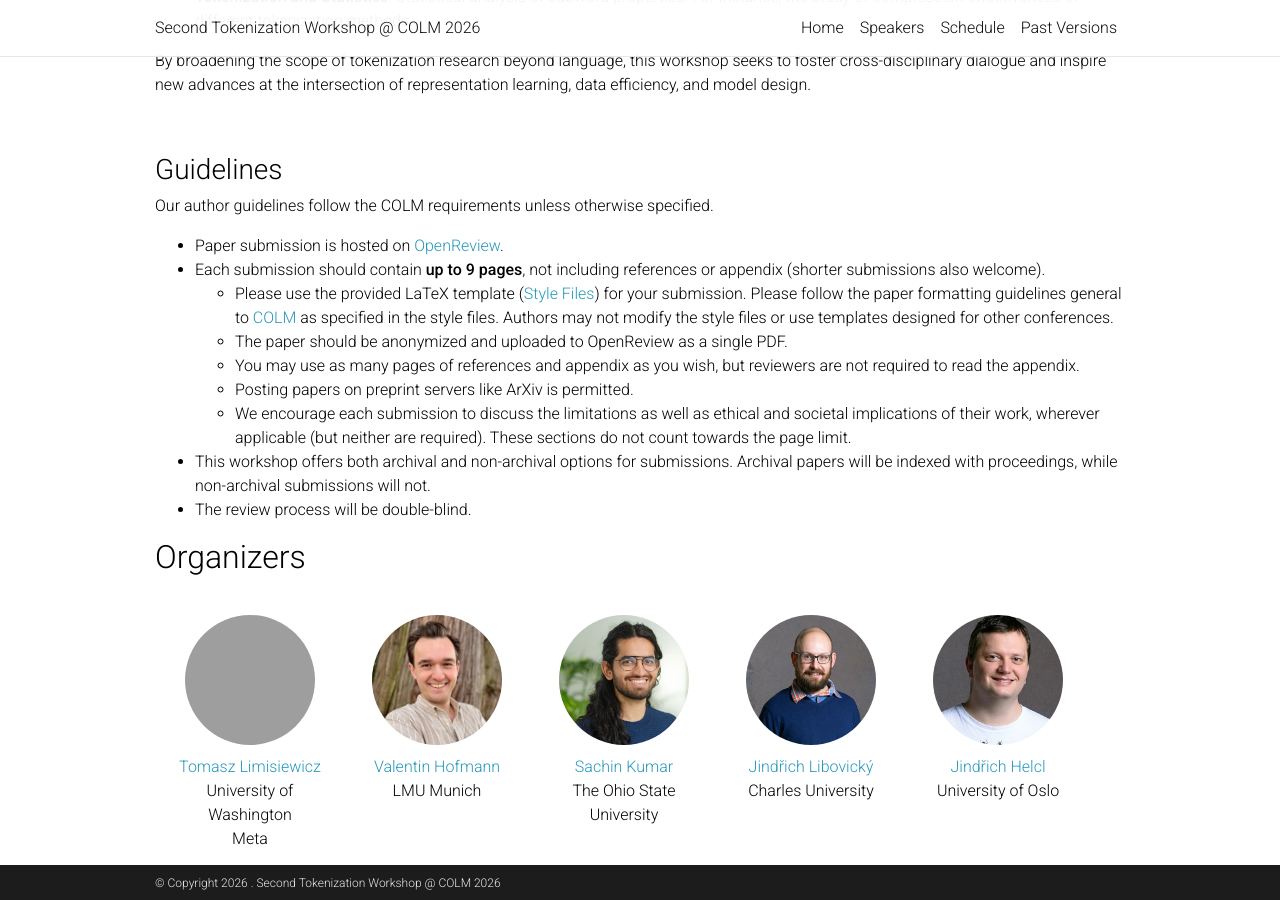
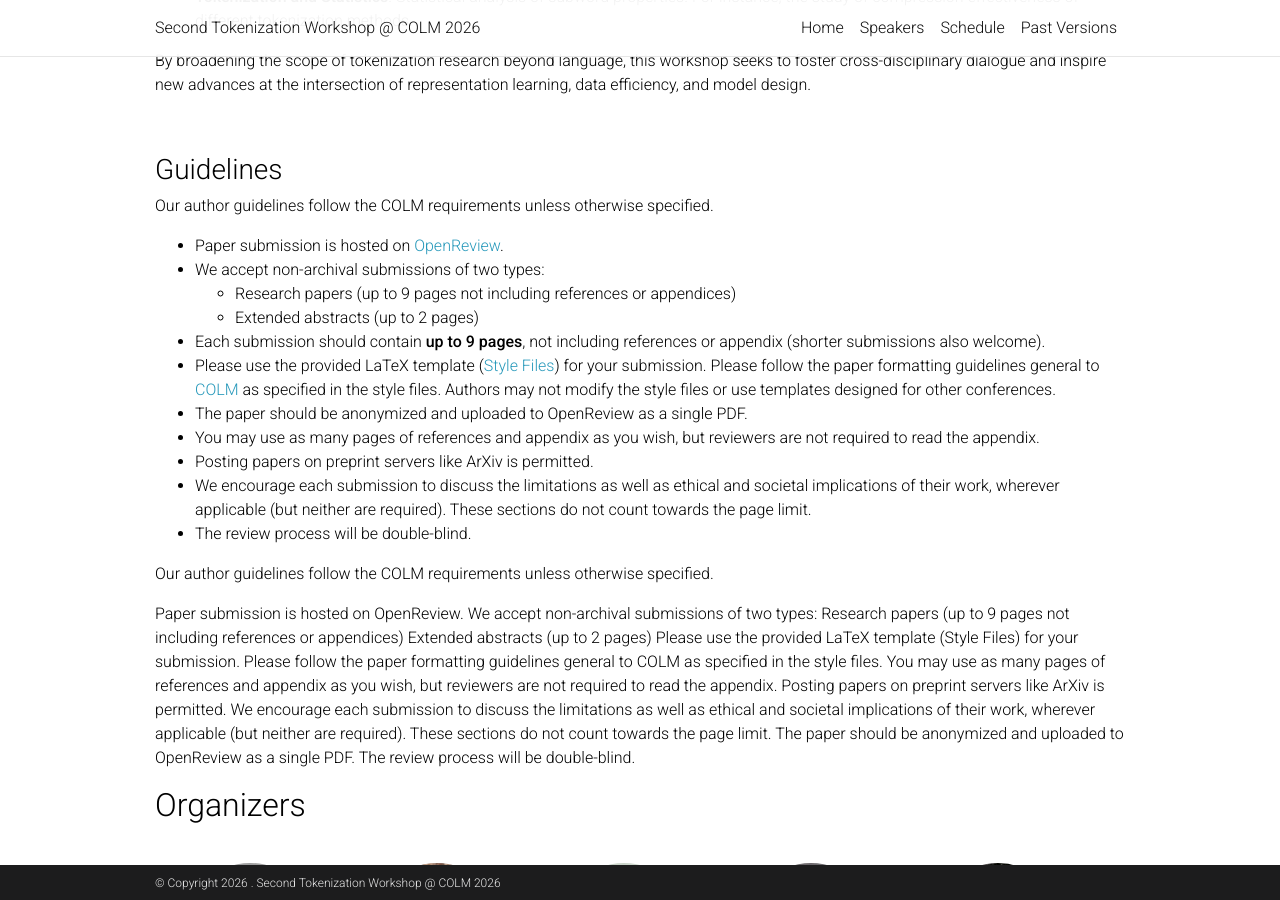
Before and after one commit to tokenization-workshop/tokenization-workshop.github.io, a Jekyll site: the page built from _pages/home.md, in a window 1280 px wide and 900 px high, scrolled down 1217 px. Built offline with Jekyll 4.4.1, drawn with Linux system fonts in a browser that asks for light colours; comment, search, counter and statistics services are not loaded; a style sheet for code colours, icons or effects is not loaded; some of the changed text lies outside the part shown; grey boxes are pictures that could not be loaded.

Commit message:
requirements updated

```diff
--- a/_layouts/default2.html
+++ b/_layouts/default2.html
@@ -47,7 +47,7 @@ layout: parse
         <h2  align="center">Second Tokenization Workshop (TokShop)</h2>
         <h5  align="center">Let's Talk about Tokenization</h2><br>
         <p align="center" class="headlinks">
-        @ COLM 2026, TBA<br>
+        @ COLM 2026, October 9, 2026<br>
         Hilton Union Square<br>
         San Francisco, CA<br><br>
 
--- a/_pages/home.md
+++ b/_pages/home.md
@@ -40,16 +40,31 @@ By broadening the scope of tokenization research beyond language, this workshop
 
 Our author guidelines follow the COLM requirements unless otherwise specified.
 * Paper submission is hosted on [OpenReview](https://openreview.net/group?id=colmweb.org/COLM/2026/Workshop/TokShop).
+* We accept non-archival submissions of two types:
+    * Research papers (up to 9 pages not including references or appendices)
+    * Extended abstracts (up to 2 pages)
 * Each submission should contain __up to 9 pages__, not including references or appendix (shorter submissions also welcome).
-  * Please use the provided LaTeX template ([Style Files](https://github.com/COLM-org/Template/releases/tag/2026)) for your submission. Please follow the paper formatting guidelines general to [COLM](https://colmweb.org/cfp.html) as specified in the style files. Authors may not modify the style files or use templates designed for other conferences.
-  * The paper should be anonymized and uploaded to OpenReview as a single PDF.
-  * You may use as many pages of references and appendix as you wish, but reviewers are not required to read the appendix.
-  * Posting papers on preprint servers like ArXiv is permitted.
-  * We encourage each submission to discuss the limitations as well as ethical and societal implications of their work, wherever applicable (but neither are required). These sections do not count towards the page limit.
-* This workshop offers both archival and non-archival options for submissions. Archival papers will be indexed with proceedings, while non-archival submissions will not.
+* Please use the provided LaTeX template ([Style Files](https://github.com/COLM-org/Template/releases/tag/2026)) for your submission. Please follow the paper formatting guidelines general to [COLM](https://colmweb.org/cfp.html) as specified in the style files. Authors may not modify the style files or use templates designed for other conferences.
+* The paper should be anonymized and uploaded to OpenReview as a single PDF.
+* You may use as many pages of references and appendix as you wish, but reviewers are not required to read the appendix.
+* Posting papers on preprint servers like ArXiv is permitted.
+* We encourage each submission to discuss the limitations as well as ethical and societal implications of their work, wherever applicable (but neither are required). These sections do not count towards the page limit.
 * The review process will be double-blind.
 <br>
 
+
+Our author guidelines follow the COLM requirements unless otherwise specified.
+
+Paper submission is hosted on OpenReview.
+We accept non-archival submissions of two types:
+Research papers (up to 9 pages not including references or appendices)
+Extended abstracts (up to 2 pages)
+Please use the provided LaTeX template (Style Files) for your submission. Please follow the paper formatting guidelines general to COLM as specified in the style files.
+You may use as many pages of references and appendix as you wish, but reviewers are not required to read the appendix.
+Posting papers on preprint servers like ArXiv is permitted.
+We encourage each submission to discuss the limitations as well as ethical and societal implications of their work, wherever applicable (but neither are required). These sections do not count towards the page limit.
+The paper should be anonymized and uploaded to OpenReview as a single PDF.
+The review process will be double-blind.
 
 ## Organizers
 <html>
```
